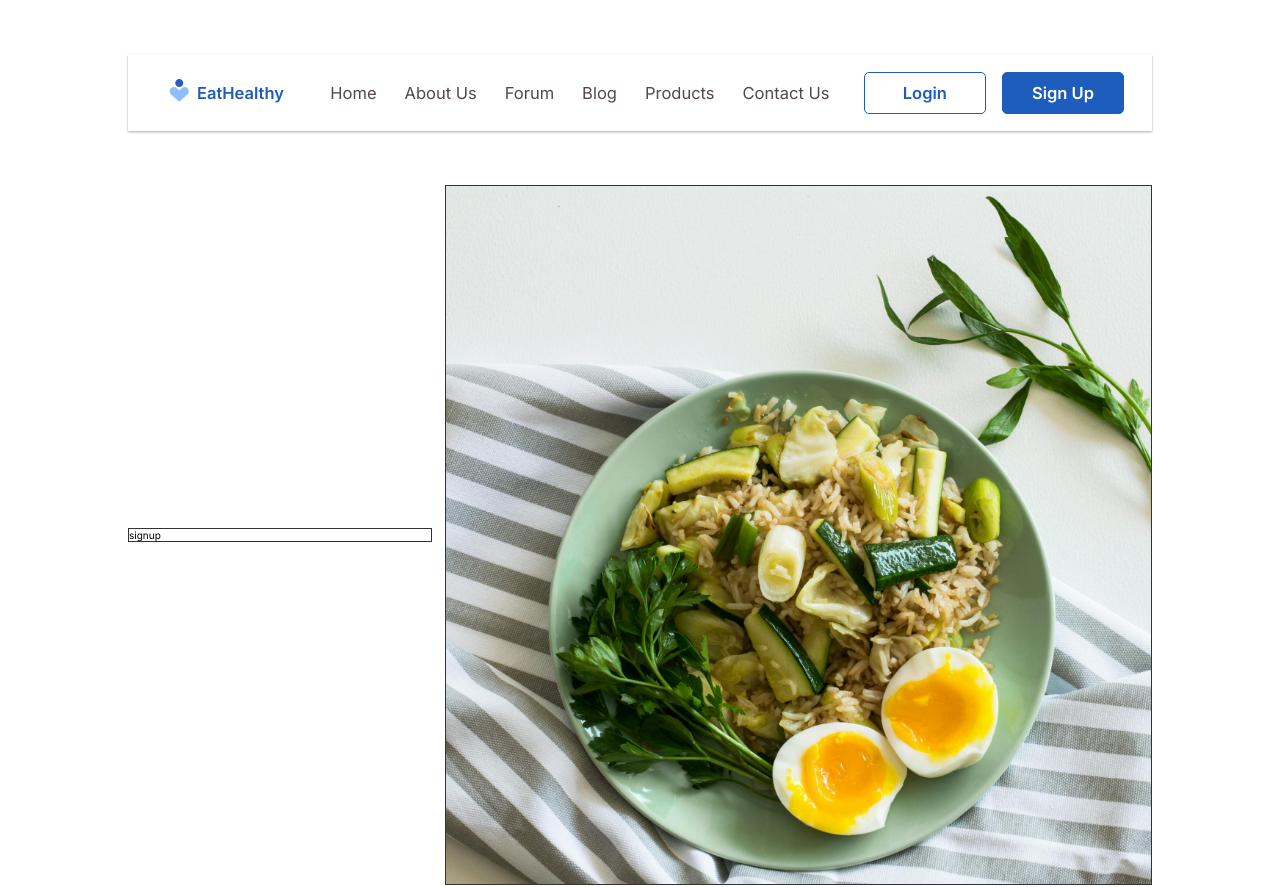
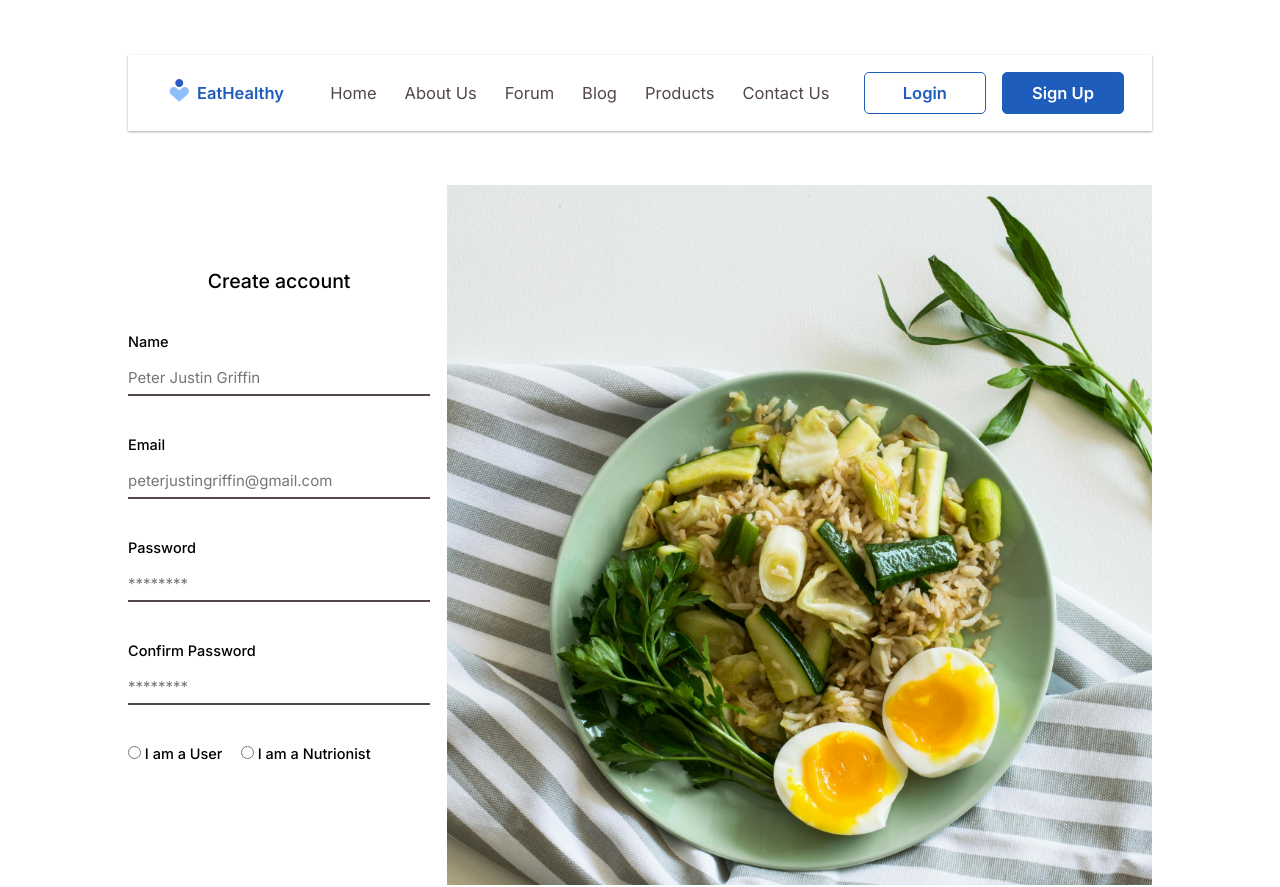
Before and after one commit to 2h311/eathealthy, a React (Vite) app: page /sign-up in a window 1280 px wide. Built offline with nearby package versions, Linux system fonts and the light colour scheme; a web font is replaced by a local one.

Commit message:
SignUp.jsx: tstill working on this

```diff
--- a/src/components/pages/SignUp.jsx
+++ b/src/components/pages/SignUp.jsx
@@ -8,7 +8,78 @@ const SignUp = () => {
     <section className="signup">
       <Navbar />
       <div className="signup__inner">
-        <div className="signup__left">signup</div>
+        <div className="signup__left">
+          <h2 className="signup__heading">Create account</h2>
+          <div className="signup__div">
+            <span className="signup__input-text">Name</span>
+            <input
+              type="text"
+              className="signup__input-widget signup__input-widget--name"
+              placeholder="Peter Justin Griffin"
+              name=""
+              id=""
+            />
+          </div>
+
+          <div className="signup__div">
+            <span className="signup__input-text">Email</span>
+            <input
+              type="email"
+              className="signup__input-widget signup__input-widget--email"
+              placeholder="peterjustingriffin@gmail.com"
+              name=""
+              id=""
+            />
+          </div>
+
+          <div className="signup__div">
+            <span className="signup__input-text">Password</span>
+            <input
+              type="password"
+              className="signup__input-widget signup__input-widget--password"
+              placeholder="********"
+              name=""
+              id=""
+            />
+          </div>
+
+          <div className="signup__div">
+            <span className="signup__input-text">Confirm Password</span>
+            <input
+              type="password"
+              className="signup__input-widget signup__input-widget--password"
+              placeholder="********"
+              name=""
+              id=""
+            />
+          </div>
+
+          <div className="signup__div signup__div--radio">
+            <label htmlFor="user" className="signup__input-text">
+              <input type="radio" name="user" id="user" /> I am a User
+            </label>
+            <label htmlFor="nutrionist" className="signup__input-text">
+              <input type="radio" name="user" id="nutrionist" /> I am a
+              Nutrionist
+            </label>
+          </div>
+
+          {/* <div className="login__div login__div--3">
+            <div>
+              <Link className="login__button" to="/login">
+                Login
+              </Link>
+            </div>
+            <div className="login__links">
+              <span className="">
+                Don't have an account?{" "}
+                <Link className="login__link" to="/sign-up">
+                  Sign Up
+                </Link>
+              </span>
+            </div>
+          </div> */}
+        </div>
         <div className="signup__right">
           <img className="signup__image" src={BalanceYourDietImage} alt="" />
         </div>
--- a/src/main.css
+++ b/src/main.css
@@ -798,10 +798,13 @@ video {
   width: 80%;
   height: 70rem;
   display: inherit;
-  gap: 1.25rem;
+  gap: 1.65rem;
 }
-.signup__left, .signup__right {
-  border: 1px solid #333;
+.signup__heading {
+  font-size: 1.95rem;
+  font-weight: 500;
+  text-align: center;
+  margin-bottom: 4rem;
 }
 .signup__left {
   width: 30%;
@@ -815,5 +818,27 @@ video {
   height: 100%;
   object-fit: cover;
 }
+.signup__div {
+  display: flex;
+  flex-direction: column;
+  margin-bottom: 4rem;
+}
+.signup__div--radio {
+  flex-direction: row;
+  align-items: center;
+  gap: 1.85rem;
+}
+.signup__input-text {
+  font-size: 1.45rem;
+  font-weight: 500;
+}
+.signup__input-widget {
+  outline: none;
+  padding: 1.85rem 0 0.65rem;
+  font-size: 1.5rem;
+  font-family: inherit;
+  border: 0;
+  border-bottom: 2px solid #534847;
+}
 
 /*# sourceMappingURL=main.css.map */
--- a/src/scss/_signup.scss
+++ b/src/scss/_signup.scss
@@ -8,15 +8,22 @@
     width: $default-inner-width;
     height: 70rem;
     display: inherit;
-    gap: 1.25rem;
+    gap: 1.65rem;
     // border: 1px solid #333;
     // justify-content: center;
     // align-items: center;
   }
 
+  &__heading {
+    font-size: 1.95rem;
+    font-weight: 500;
+    text-align: center;
+    margin-bottom: 4rem;
+  }
+
   &__left,
   &__right {
-    border: 1px solid #333;
+    // border: 1px solid #333;
   }
 
   &__left {
@@ -33,4 +40,30 @@
     height: 100%;
     object-fit: cover;
   }
+
+  &__div {
+    display: flex;
+    flex-direction: column;
+    margin-bottom: 4rem;
+
+    &--radio {
+      flex-direction: row;
+      align-items: center;
+      gap: 1.85rem;
+    }
+  }
+
+  &__input-text {
+    font-size: 1.45rem;
+    font-weight: 500;
+  }
+
+  &__input-widget {
+    outline: none;
+    padding: 1.85rem 0 0.65rem;
+    font-size: 1.5rem;
+    font-family: inherit;
+    border: 0;
+    border-bottom: 2px solid $color-grey;
+  }
 }
```
Also changed, not shown: src/scss/_login.scss (line endings or trailing spaces), 1 other file (tests, documents, lock files or other folders).
